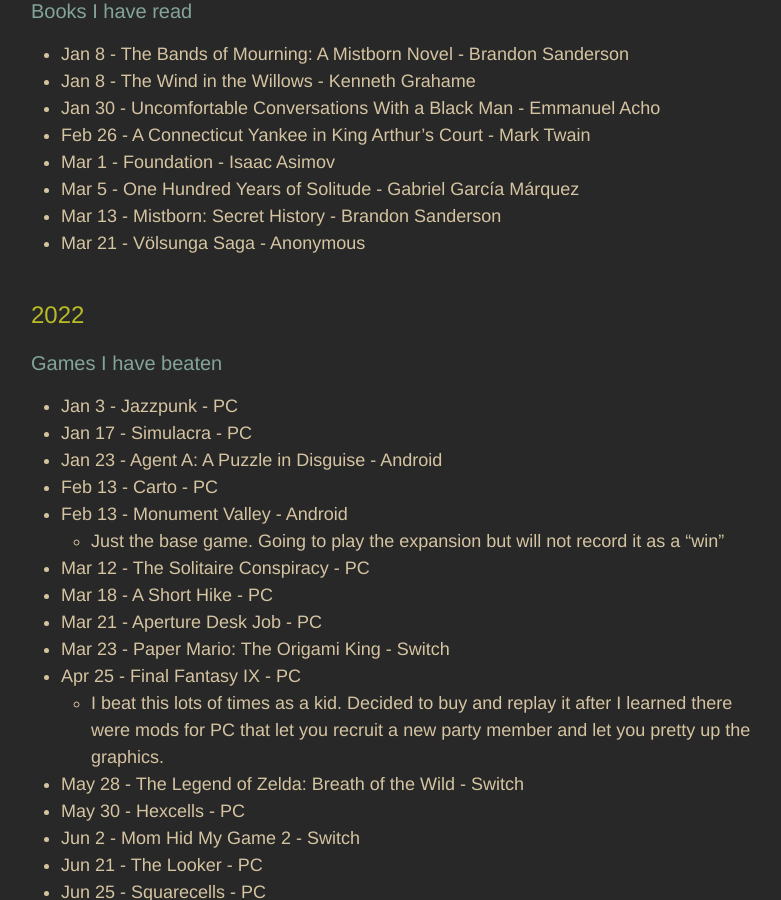
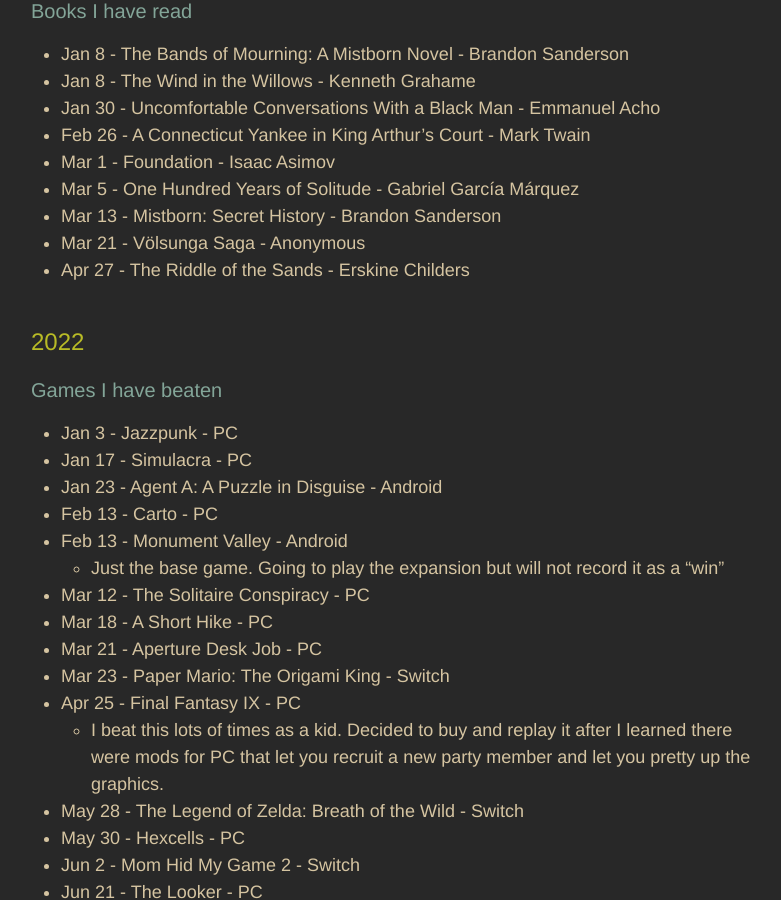
Before and after one commit to adkinsrs/sadkins_site, a Jekyll site: the page built from misc.md, in a window 1280 px wide and 900 px high, scrolled down 848 px. Shown: the whole window, without its empty margins (239-1020 px from the left). Built offline with Jekyll 4.4.1, drawn with Linux system fonts in a browser that asks for light colours.

Commit message:
read a book

```diff
--- a/misc.md
+++ b/misc.md
@@ -39,6 +39,7 @@
 * Mar 5 - One Hundred Years of Solitude - Gabriel García Márquez
 * Mar 13 - Mistborn: Secret History - Brandon Sanderson
 * Mar 21 - Völsunga Saga - Anonymous
+* Apr 27 - The Riddle of the Sands - Erskine Childers
 
 ## 2022
 
```
